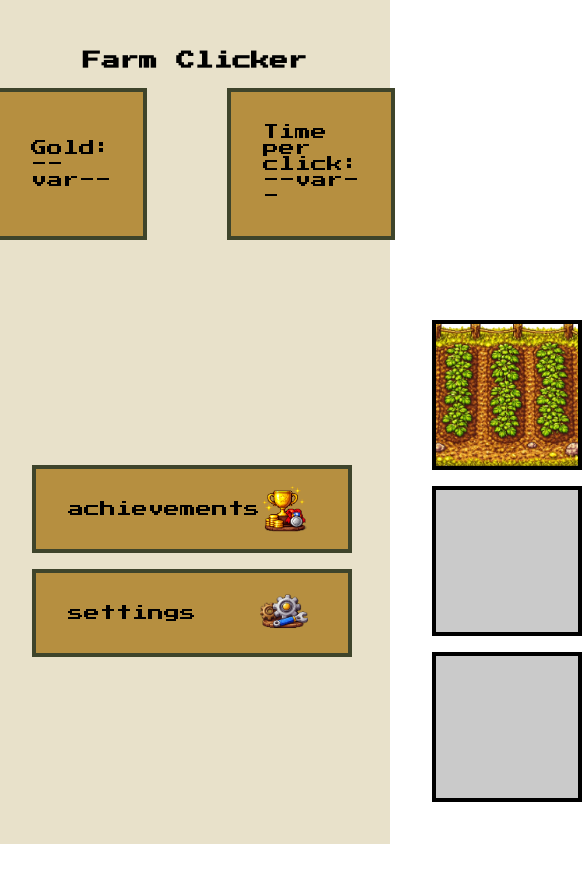
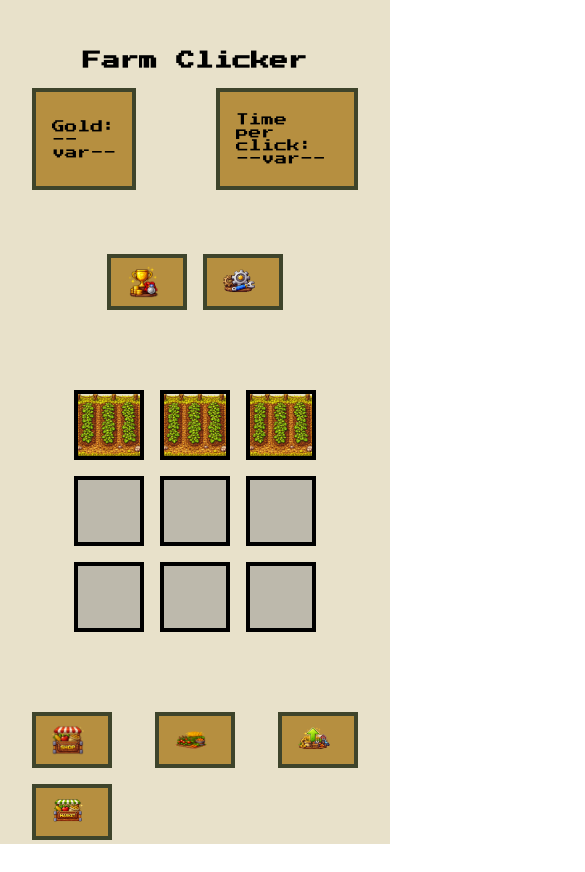
Before and after one commit to Bruncvik/clickerGame, a Vue app in the folder FarmClicker/: page / in a window 390 px wide. Shown: the top 872 px of the page, 585 px wide, since content can reach past the window. Before the commit the page ends 850 px from the top, so only its background shows below. Built offline with nearby package versions, Linux system fonts and the light colour scheme.

Commit message:
Implement responsivity

```diff
--- a/FarmClicker/src/App.vue
+++ b/FarmClicker/src/App.vue
@@ -6,10 +6,10 @@
     <nav>
       <h1>Farm Clicker</h1>
       <header>
-        <div class="button">
+        <div class="stat">
           <p>Gold: --var--</p>
         </div>
-        <div class="button">
+        <div class="stat">
           <p>Time per click: --var--</p>
         </div>
       </header>
@@ -60,7 +60,6 @@
 
 <style scoped>
 @import url('https://fonts.googleapis.com/css2?family=Press+Start+2P&display=swap');
-
 .app {
   height: 100%;
   display: flex;
@@ -91,6 +90,20 @@ header {
 }
 
 .button {
+  padding-left: 2rem; padding-right: 2rem;
+  padding-top: 1rem; padding-bottom: 1rem;
+  background-color: var(--button-color);
+  border: 4px solid var(--border-color);
+  display: flex;
+  flex-direction: row;
+  justify-content: space-between;
+  align-items: center;
+
+  &:hover {
+    background-color: var(--button-hover-color);
+  }
+}
+.stat {
   padding-left: 2rem; padding-right: 2rem;
   padding-top: 1rem; padding-bottom: 1rem;
   background-color: var(--button-color);
@@ -168,4 +181,53 @@ header {
   background-size: contain;
   background-repeat: no-repeat;
 }
+@media (max-width: 1300px) {
+  .fields {
+    grid-template-columns: repeat(3, 100px);
+    grid-template-rows: repeat(3, 100px);
+  }
+  .button {
+    padding-left: 1rem; padding-right: 1rem;
+    padding-top: 0.5rem; padding-bottom: 0.5rem;
+    font-size: 0.8rem;
+  }
+  .stat {
+    padding-left: 1rem; padding-right: 1rem;
+    padding-top: 0.5rem; padding-bottom: 0.5rem;
+    font-size: 0.8rem;
+  }
+}
+@media (max-width: 1000px) {
+  .button {
+    p {
+      display: none;
+    }
+  }
+}
+@media (max-width: 700px) {
+  .fields {
+    grid-template-columns: repeat(3, 70px);
+    grid-template-rows: repeat(3, 70px);
+    padding: 1rem;
+  }
+  .shop, .settings, .market, .crops, .upgrades, .achievements {
+    height: 2rem;
+    width: 2rem;
+  }
+  .menuButtons {
+    position: relative;
+  }
+}
+@media (max-width: 540px) {
+  .mainPage {
+    flex-direction: column;
+    gap: 2rem;
+
+    .menuButtons {
+      flex-direction: row;
+      gap: 1rem;
+      flex-wrap: wrap;
+    }
+  }
+}
 </style>
```
